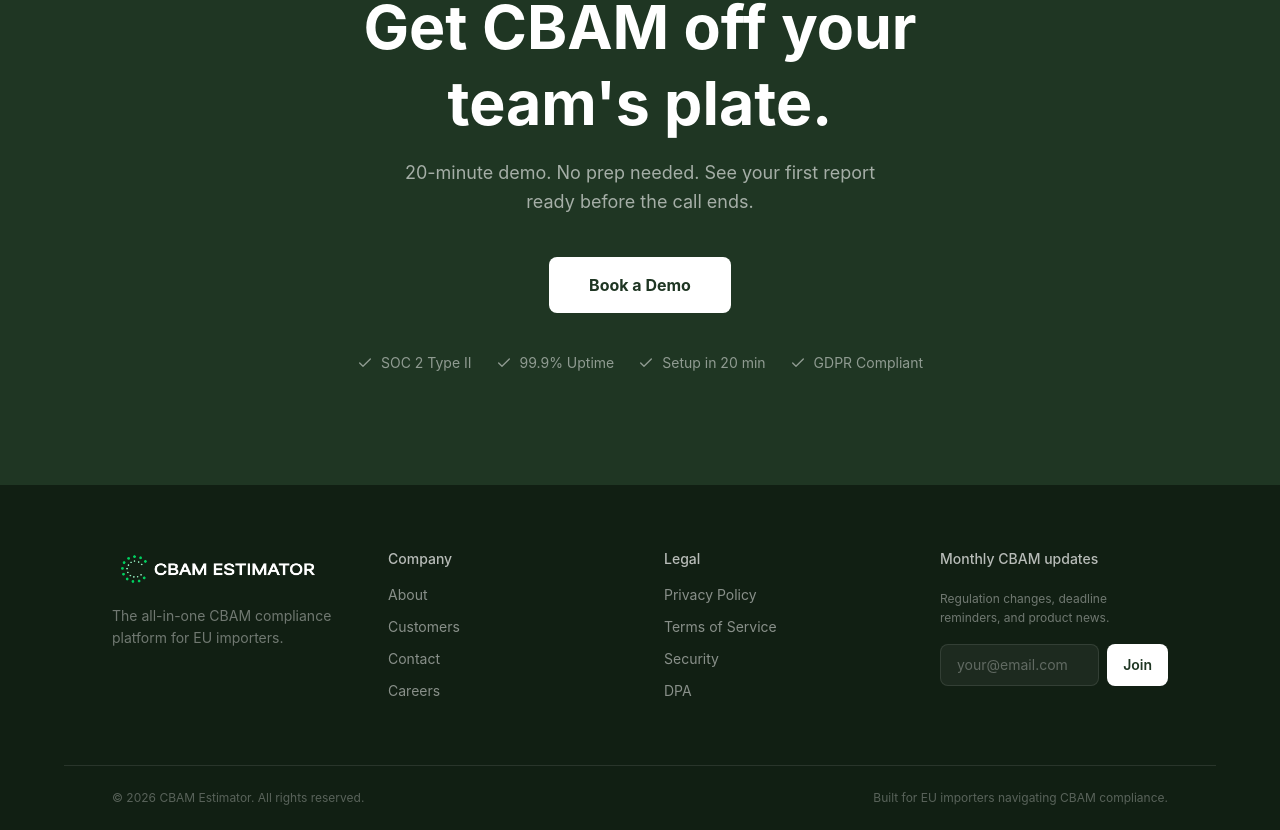
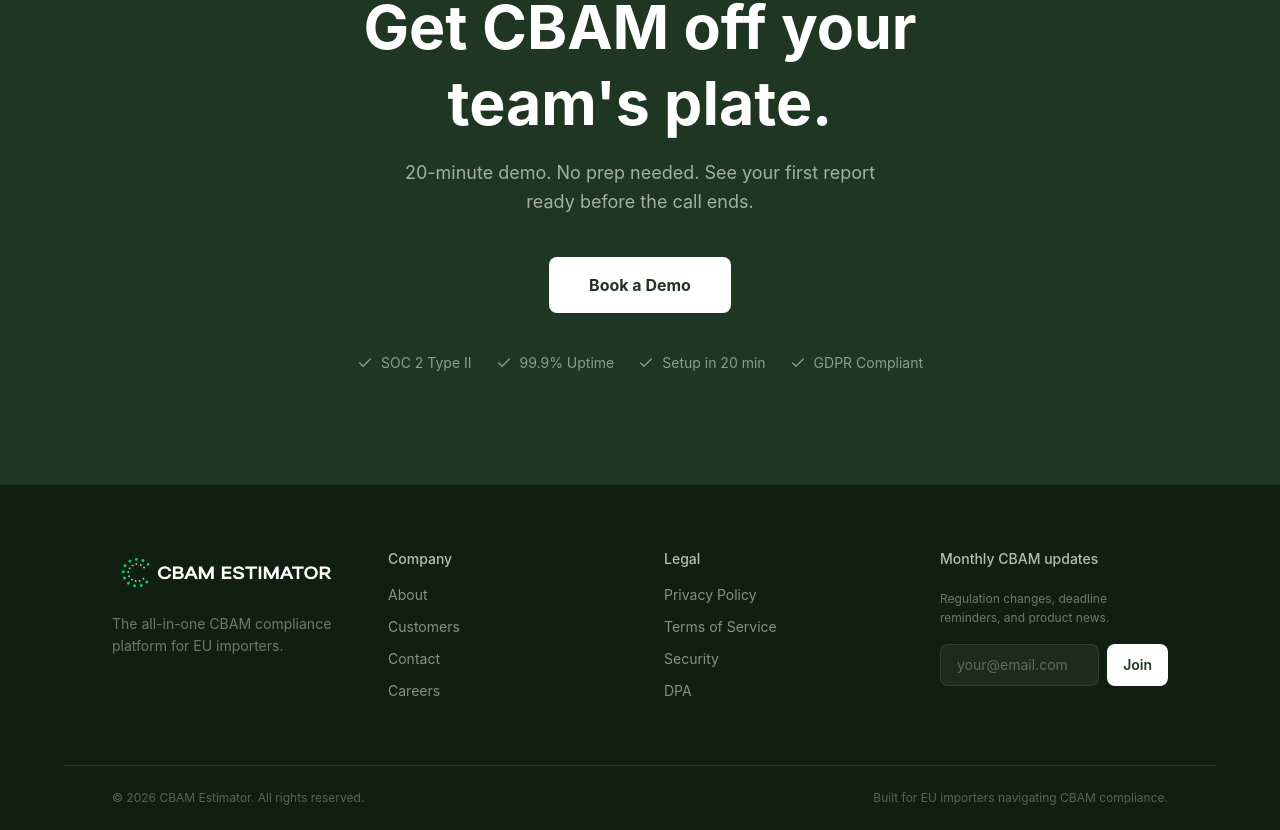
Before and after one commit to Kksteph/cbamwebsite, a React (Vite) app: page / in a window 1280 px wide. Shown: the part 8776-9606 px from the top of the page. Built offline with nearby package versions, Linux system fonts and the light colour scheme.

Commit message:
Enlarge site logo further

```diff
--- a/src/app/App.tsx
+++ b/src/app/App.tsx
@@ -73,7 +73,7 @@ function Navbar() {
 
         {/* Logo */}
         <a href="#">
-          <img src={cbamLogo} alt="CBAM Logo" className="h-8 w-auto" />
+          <img src={cbamLogo} alt="CBAM Logo" className="h-10 w-auto" />
         </a>
 
         {/* Desktop nav */}
@@ -837,7 +837,7 @@ function Footer() {
 
         {/* Brand */}
         <div className="md:col-span-1 flex flex-col gap-4">
-          <img src={cbamLogo} alt="CBAM Logo" className="h-10 object-contain object-left" style={{ maxWidth: 220, width: "100%" }} />
+          <img src={cbamLogo} alt="CBAM Logo" className="h-12 object-contain object-left" style={{ maxWidth: 260, width: "100%" }} />
           <p className="text-white/40 text-sm leading-relaxed">
             The all-in-one CBAM compliance platform for EU importers.
           </p>
```
